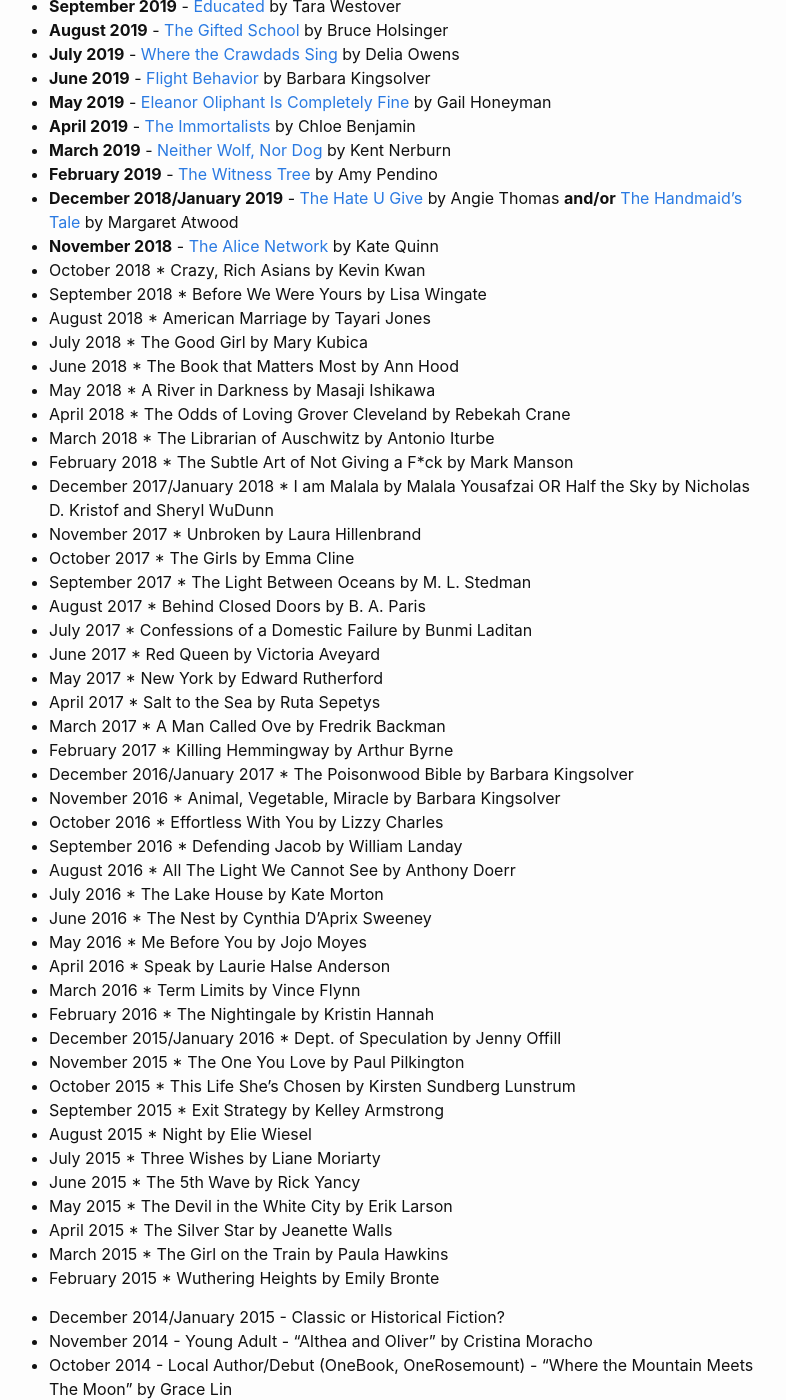
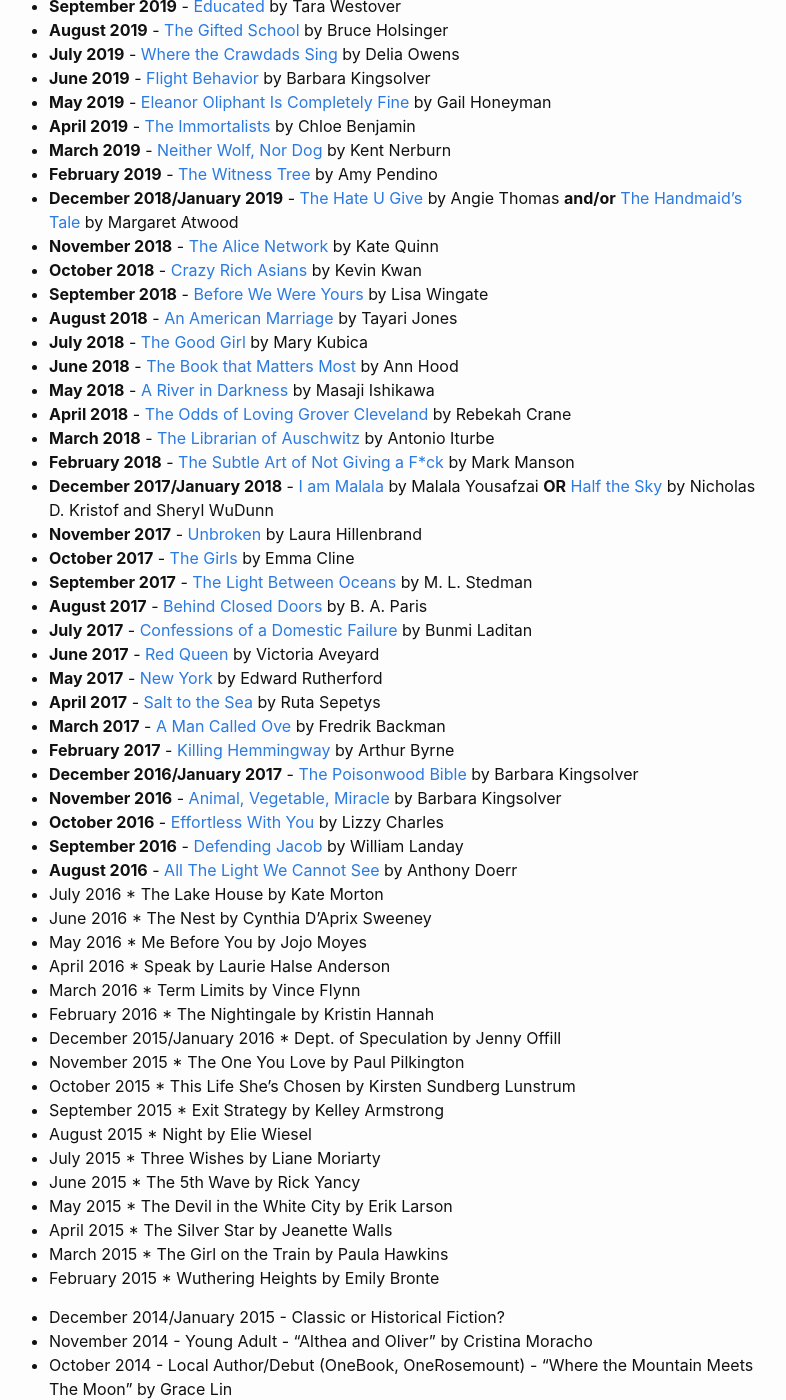
Before and after one commit to minihays/minihays.github.io, a Jekyll site: the page built from bookclub/booksread.markdown, in a window 1280 px wide and 1400 px high, scrolled down 639 px. Shown: the whole window, without its empty margins (251-1037 px from the left). Built offline with Jekyll 4.4.1, drawn with Linux system fonts in a browser that asks for light colours.

```diff
--- a/bookclub/booksread.markdown
+++ b/bookclub/booksread.markdown
@@ -28,31 +28,31 @@ permalink: /bookclub/booksread/
 - **February 2019** - [The Witness Tree](https://www.amazon.com/Witness-Tree-Amy-Pendino-ebook/dp/B07H5QML1S/ref=sr_1_1?dchild=1&keywords=the+witness+tree&qid=1595966725&s=digital-text&sr=1-1) by Amy Pendino
 - **December 2018/January 2019** - [The Hate U Give](https://www.amazon.com/Hate-U-Give-Angie-Thomas-ebook/dp/B01M0614T9/ref=sr_1_2?dchild=1&keywords=the+hate+you+give&qid=1595966756&s=digital-text&sr=1-2) by Angie Thomas **and/or** [The Handmaid’s Tale](https://www.amazon.com/Handmaids-Tale-Margaret-Atwood-ebook/dp/B003JFJHTS/ref=sr_1_2?dchild=1&keywords=the+handmaid%27s+tale&qid=1595966777&s=digital-text&sr=1-2) by Margaret Atwood
 - **November 2018** - [The Alice Network](https://www.amazon.com/Alice-Network-Novel-Kate-Quinn-ebook/dp/B01LZFL63S/ref=sr_1_2?dchild=1&keywords=the+alice+network&qid=1595967228&s=digital-text&sr=1-2) by Kate Quinn
-- October 2018 * Crazy, Rich Asians by Kevin Kwan
-- September 2018 * Before We Were Yours by Lisa Wingate
-- August 2018 * American Marriage by Tayari Jones
-- July 2018 * The Good Girl by Mary Kubica
-- June 2018 * The Book that Matters Most by Ann Hood
-- May 2018 * A River in Darkness by Masaji Ishikawa
-- April 2018 * The Odds of Loving Grover Cleveland by Rebekah Crane
-- March 2018 * The Librarian of Auschwitz by Antonio Iturbe
-- February 2018 * The Subtle Art of Not Giving a F*ck by Mark Manson
-- December 2017/January 2018 * I am Malala by Malala Yousafzai OR Half the Sky by Nicholas D. Kristof and Sheryl WuDunn
-- November 2017 * Unbroken by Laura Hillenbrand
-- October 2017 * The Girls by Emma Cline
-- September 2017 * The Light Between Oceans by M. L. Stedman
-- August 2017 * Behind Closed Doors by B. A. Paris
-- July 2017 * Confessions of a Domestic Failure by Bunmi Laditan
-- June 2017 *  Red Queen by Victoria Aveyard
-- May 2017 *  New York by Edward Rutherford
-- April 2017 * Salt to the Sea by Ruta Sepetys
-- March 2017 * A Man Called Ove by Fredrik Backman
-- February 2017 *  Killing Hemmingway by Arthur Byrne
-- December 2016/January 2017 * The Poisonwood Bible by Barbara Kingsolver
-- November 2016 * Animal, Vegetable, Miracle by Barbara Kingsolver
-- October 2016 * Effortless With You by Lizzy Charles
-- September 2016 * Defending Jacob by William Landay
-- August 2016 * All The Light We Cannot See by Anthony Doerr
+- **October 2018** - [Crazy Rich Asians](https://www.amazon.com/Crazy-Rich-Asians-Trilogy-Book-ebook/dp/B00AP2VQEM/ref=sr_1_3?dchild=1&keywords=crazy+rich&qid=1596154594&s=digital-text&sr=1-3) by Kevin Kwan
+- **September 2018** - [Before We Were Yours](https://www.amazon.com/Before-We-Were-Yours-Novel-ebook/dp/B01M14UN1J/ref=sr_1_2?dchild=1&keywords=before+we+were+yours&qid=1596154626&s=digital-text&sr=1-2) by Lisa Wingate
+- **August 2018** - [An American Marriage](https://www.amazon.com/American-Marriage-Novel-Oprahs-Selection-ebook/dp/B01NCUXEFR/ref=sr_1_2?dchild=1&keywords=american+marriage&qid=1596154653&s=digital-text&sr=1-2) by Tayari Jones
+- **July 2018** - [The Good Girl](https://www.amazon.com/Good-Girl-addictively-suspenseful-gripping-ebook/dp/B00IB5BSBG/ref=sr_1_2?dchild=1&keywords=the+good+girl&qid=1596154686&s=digital-text&sr=1-2) by Mary Kubica
+- **June 2018** - [The Book that Matters Most](https://www.amazon.com/Book-That-Matters-Most-Novel-ebook/dp/B016CAJJ12/ref=sr_1_2?dchild=1&keywords=the+book+that+matters+most&qid=1596154718&s=digital-text&sr=1-2) by Ann Hood
+- **May 2018** - [A River in Darkness](https://www.amazon.com/River-Darkness-Escape-North-Korea-ebook/dp/B06XKRKFZL/ref=sr_1_2?dchild=1&keywords=a+river+in+darkness&qid=1596154745&s=digital-text&sr=1-2) by Masaji Ishikawa
+- **April 2018** - [The Odds of Loving Grover Cleveland](https://www.amazon.com/Odds-Loving-Grover-Cleveland-ebook/dp/B01ELCZOBM/ref=sr_1_2?crid=22DX2AHBHXGCF&dchild=1&keywords=the+odds+of+loving+grover+cleveland&qid=1596154781&s=digital-text&sprefix=the+odds+%2Cdigital-text%2C171&sr=1-2) by Rebekah Crane
+- **March 2018** - [The Librarian of Auschwitz](https://www.amazon.com/Librarian-Auschwitz-Antonio-Iturbe-ebook/dp/B06XR8L9XW/ref=sr_1_2?crid=3E25PC78TBM6M&dchild=1&keywords=the+librarian+of+auschwitz&qid=1596154808&s=digital-text&sprefix=the+libraryan+of%2Cdigital-text%2C172&sr=1-2) by Antonio Iturbe
+- **February 2018** - [The Subtle Art of Not Giving a F*ck](https://www.amazon.com/Subtle-Art-Not-Giving-Counterintuitive-ebook/dp/B019MMUA8S/ref=sr_1_2?crid=U3EV2YVFUEME&dchild=1&keywords=the+subtle+art+of+not+giving+a+fck&qid=1596154838&s=digital-text&sprefix=the+subtl%2Cdigital-text%2C182&sr=1-2) by Mark Manson
+- **December 2017/January 2018** - [I am Malala](https://www.amazon.com/Am-Malala-Stood-Education-Taliban-ebook/dp/B00CH3DBNQ/ref=sr_1_2?dchild=1&keywords=I+am+malala&qid=1596154865&s=digital-text&sr=1-2) by Malala Yousafzai **OR** [Half the Sky](https://www.amazon.com/Half-Sky-Nicholas-D-Kristof-ebook/dp/B002MHOCTO/ref=sr_1_2?dchild=1&keywords=half+the+sky&qid=1596154890&s=digital-text&sr=1-2) by Nicholas D. Kristof and Sheryl WuDunn
+- **November 2017** - [Unbroken](https://www.amazon.com/Unbroken-World-Survival-Resilience-Redemption-ebook/dp/B003WUYPPG/ref=sr_1_2?dchild=1&keywords=unbroken&qid=1596154918&s=digital-text&sr=1-2) by Laura Hillenbrand
+- **October 2017** - [The Girls](https://www.amazon.com/Girls-Novel-Emma-Cline-ebook/dp/B015LYZH20/ref=sr_1_2?dchild=1&keywords=the+girls&qid=1596154943&s=digital-text&sr=1-2) by Emma Cline
+- **September 2017** - [The Light Between Oceans](https://www.amazon.com/Light-Between-Oceans-Novel-ebook/dp/B0064CL1T2/ref=sr_1_2?crid=2K1WMPSUB1HCO&dchild=1&keywords=the+light+between+oceans&qid=1596154972&s=digital-text&sprefix=the+light+between+o%2Cdigital-text%2C173&sr=1-2) by M. L. Stedman
+- **August 2017** - [Behind Closed Doors](https://www.amazon.com/Behind-Closed-Doors-B-Paris-ebook/dp/B01CXO4VRI/ref=sr_1_2?dchild=1&keywords=behind+closed+doors&qid=1596155015&s=digital-text&sr=1-2) by B. A. Paris
+- **July 2017** - [Confessions of a Domestic Failure](https://www.amazon.com/Confessions-Domestic-Failure-Humorous-Perfect-ebook/dp/B01N3JKY1D/ref=sr_1_2?crid=3EO7Q93G8EHRV&dchild=1&keywords=confessions+of+a+domestic+failure&qid=1596155049&s=digital-text&sprefix=confessions+of+a+domes%2Cdigital-text%2C171&sr=1-2) by Bunmi Laditan
+- **June 2017** - [Red Queen](https://www.amazon.com/Red-Queen-Victoria-Aveyard-ebook/dp/B00KFG156C/ref=sr_1_2?dchild=1&keywords=red+queen&qid=1596155080&s=digital-text&sr=1-2) by Victoria Aveyard
+- **May 2017** - [New York](https://www.amazon.com/New-York-Novel-Edward-Rutherfurd-ebook/dp/B002PMVY3I/ref=sr_1_3?dchild=1&keywords=new+york&qid=1596155105&s=digital-text&sr=1-3) by Edward Rutherford
+- **April 2017** - [Salt to the Sea](https://www.amazon.com/Salt-Sea-Ruta-Sepetys-ebook/dp/B00YM34WM8/ref=sr_1_2?dchild=1&keywords=salt+to+the+sea&qid=1596155130&s=digital-text&sr=1-2) by Ruta Sepetys
+- **March 2017** - [A Man Called Ove](https://www.amazon.com/Man-Called-Ove-Novel-ebook/dp/B00GEEB730/ref=sr_1_2?dchild=1&keywords=a+man+called+ove&qid=1596155155&s=digital-text&sr=1-2) by Fredrik Backman
+- **February 2017** - [Killing Hemmingway](https://www.amazon.com/gp/product/B00U01ICUO/ref=dbs_a_def_rwt_hsch_vapi_tkin_p1_i0) by Arthur Byrne
+- **December 2016/January 2017** - [The Poisonwood Bible](https://www.amazon.com/Barbara-Kingsolver-ebook/dp/B000QTE9WU/ref=sr_1_2?dchild=1&keywords=the+poisonwood+bible&qid=1596155246&s=digital-text&sr=1-2) by Barbara Kingsolver
+- **November 2016** - [Animal, Vegetable, Miracle](https://www.amazon.com/Animal-Vegetable-Miracle-10th-anniversary-ebook/dp/B01JYX7LKU/ref=sr_1_2?crid=37BJXK0OQZQUJ&dchild=1&keywords=animal+vegetable+miracle+by+barbara+kingsolver&qid=1596155273&s=digital-text&sprefix=animal+vege%2Cdigital-text%2C173&sr=1-2) by Barbara Kingsolver
+- **October 2016** - [Effortless With You](https://www.amazon.com/Effortless-You-Lizzy-Charles-ebook/dp/B00EHZVW1U/ref=sr_1_2?dchild=1&keywords=effortless+with+you&qid=1596155304&s=digital-text&sr=1-2) by Lizzy Charles
+- **September 2016** - [Defending Jacob](https://www.amazon.com/Defending-Jacob-Novel-William-Landay-ebook/dp/B0050DIWFC/ref=sr_1_2?dchild=1&keywords=defending+jacob&qid=1596155332&s=digital-text&sr=1-2) by William Landay
+- **August 2016** - [All The Light We Cannot See](https://www.amazon.com/All-Light-We-Cannot-See-ebook/dp/B00DPM7TIG/ref=sr_1_2?dchild=1&keywords=all+the+light+we+cannot+see&qid=1596155356&s=digital-text&sr=1-2) by Anthony Doerr
 - July 2016 * The Lake House by Kate Morton
 - June 2016 * The Nest by Cynthia D’Aprix Sweeney
 - May 2016 * Me Before You by Jojo Moyes
```
